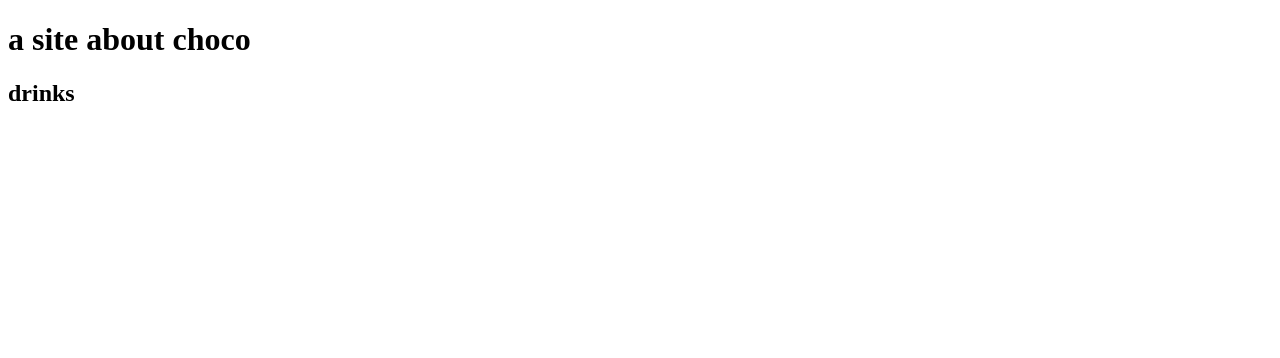
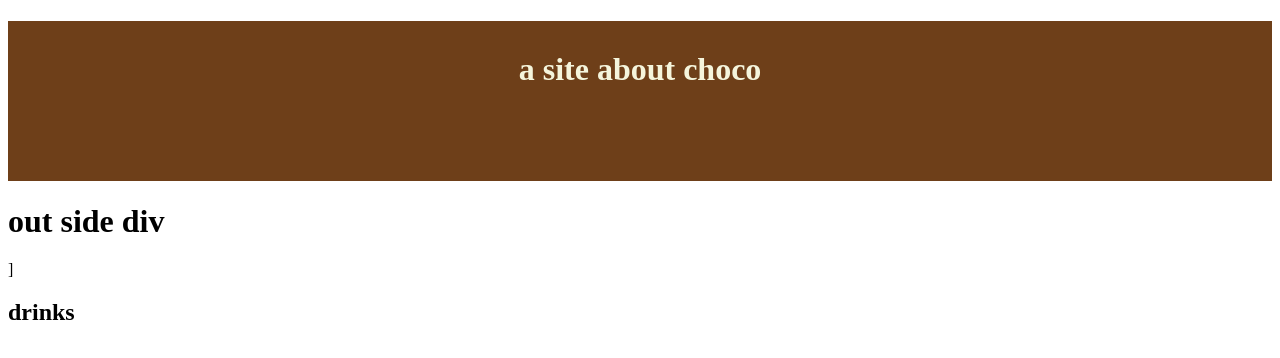
Before and after one commit to edmond-w/eddywed2test, a plain HTML site: page index.html in a window 1280 px wide. Drawn offline with Linux system fonts and the light colour scheme.

Commit message:
second commit index and mystyles

```diff
--- /dev/null
+++ b/css/mystyle.css
@@ -0,0 +1,10 @@
+.jumbotron{
+    background-color: #6E3F19;
+    width:100%;
+    height: 160px;
+}
+.jumbotron h1,h3 {
+    color: #F5F5DC;
+    text-align: center;
+    padding-top: 30px;
+}
--- a/index.html
+++ b/index.html
@@ -1,13 +1,25 @@
 <!DOCTYPE html>
 <html lang="en">
+
 <head>
     <meta charset="UTF-8">
     <meta name="viewport" content="width=device-width, initial-scale=1.0">
     <meta http-equiv="X-UA-Compatible" content="ie=edge">
     <title>choco home</title>
+    <link rel="stylesheet" type="text/css" href="css/mystyle.css">
+
 </head>
+
 <body>
-    <h1>a site about choco</h1>
+
+    <div class="jumbotron">
+        <h1>a site about choco</h1>
+
+    </div>
+    <h1> out side div</h1>]
+
+
     <h2> drinks</h2>
 </body>
+
 </html>
```
